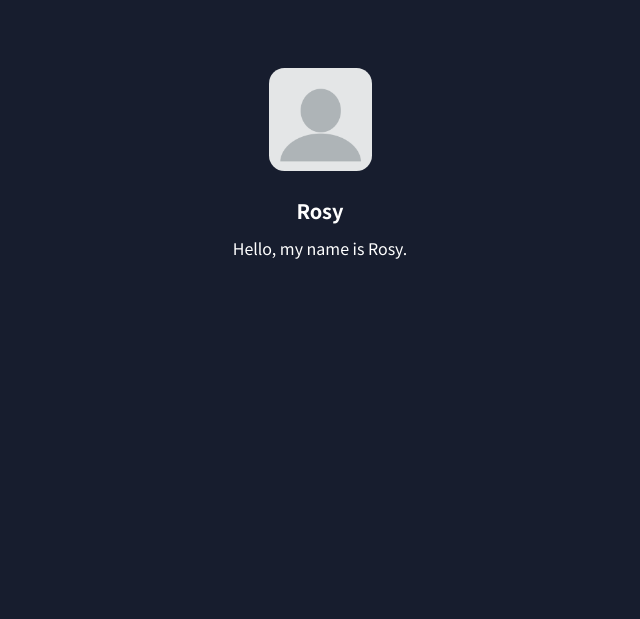
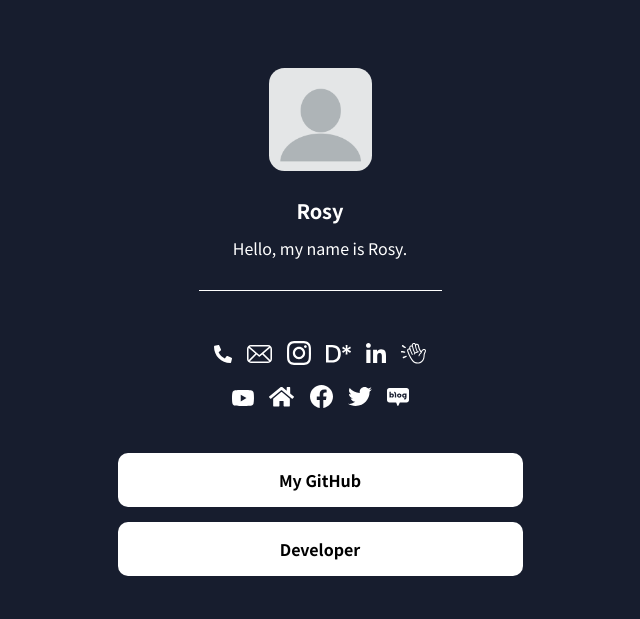
Before and after one commit to 100-hours-a-week/2-rosy-chang-littly, a plain HTML site: page index.html in a window 1280 px wide. Shown: the whole page, without its empty margins (320-960 px from the left). Drawn offline with Linux system fonts and the light colour scheme.

Commit message:
added line, connection, and external button

```diff
--- a/index.css
+++ b/index.css
@@ -40,6 +40,55 @@ body {
     font-size: 16px;
     line-height: 24px;
   }
+  /* 가로줄 구분선 */
+.horizontal-rule {
+    width: 60%;
+    height: 1px;
+    border: 0;
+    background-color: #fff;
+    margin: 30px auto 50px;
+  }
+  /* 외부 링크 (전화번호, 이메일, 인스타 등..) */
+.external {
+    display: flex;
+    flex-direction: row;
+    justify-content: center;
+    align-items: center;
+    flex-wrap: wrap;
+    max-width: 60%;
+    margin: 0 auto;
+    gap: 15px;
+  }
+  .external .link {
+    cursor: pointer;
+  }
+
+/* 버튼 */
+.buttons {
+    padding: 40px 0;
+    display: flex;
+    flex-direction: column;
+    row-gap: 15px;
+    justify-content: center;
+    align-items: center;
+  }
+
+  .buttons .button {
+    width: 100%;
+    height: 54px;
+
+    display: flex;
+    justify-content: center;
+    align-items: center;
+
+    background-color: #fff;
+    border-radius: 10px;
+
+    text-decoration: none;
+    color: #000;
+    font-weight: 600;
+    font-size: 16px;
+  }
 
 .wrap {
   display: flex;
--- a/index.html
+++ b/index.html
@@ -15,6 +15,51 @@
             <h1 class="name">Rosy</h1>
             <p class="description">Hello, my name is Rosy.</p>
         </article>
+        <hr class="horizontal-rule"/>
+        <article class="external">
+            <!-- 핸드폰 번호. 수정 시 href="tel:" 이후 본인의 핸드폰 번호를 입력 한다. -->
+            <a id="phone" class="link" href="tel:01012345678">
+                <img src="/images/logo/telephone.svg"/>
+            </a>
+            <!-- 이메일. 수정 시 href="mailto:"  이후 본인의 이메일을 입력 한다.-->
+            <a id="email" class="link"  href="mailto:abcd@efg.com">
+                <img src="/images/logo/email.svg"/>
+            </a>
+            <!-- 소셜 네트워크. 사용할 소셜 네트워크를 고르고 href="" 안에 자신의 주소를 입력 한다. -->
+            <a id="instagram" class="link" href="https://www.instagram.com/" target="_blank">
+                <img src="/images/logo/instagram.svg"/>
+            </a>
+            <!-- 사용하지 않는 데이터 삭제시 <a ~ </a> 까지 모두 지워 준다. -->
+            <a id="disquiet" class="link" href="https://disquiet.io" target="_blank">
+                <img src="/images/logo/disquiet.svg"/>
+            </a>
+            <a id="linkedin" class="link" href="https://www.linkedin.com/" target="_blank">
+                <img src="/images/logo/linkedin.svg"/>
+            </a>
+            <a id="clubhouse" class="link" href="https://clubhouse.com">
+                <img src="/images/logo/clubhouse.svg" />
+            </a>
+            <a id="youtube" class="link" href="https://youtube.co.kr" target="_blank">
+                <img src="/images/logo/youtube.svg"/>
+            </a>
+            <a id="home" class="link" href="https://startupcode.kr" target="_blank">
+                <img src="/images/logo/home.svg"/>
+            </a>
+            <a id="facebook" class="link" href="https://facebook.co.kr" target="_blank">
+                <img src="/images/logo/facebook.svg"/>
+            </a>
+            <a id="twitter" class="link" href="https://twitter.com" target="_blank">
+                <img src="/images/logo/twitter.svg"/>
+            </a>
+            <a id="naver" class="link" href="https://naver.co.kr" target="_blank">
+                <img src="/images/logo/naverblog.svg"/>
+            </a>
+        </article>
+        <article class="buttons">
+            <a class="button" href="https://github.com/beviosy" target="_blank">My GitHub</a>
+            <a class="button" href="https://devpeople.kr" target="_blank">Developer</a>
+
+        </article>
 		</section>
 </body>
 </html>
```
